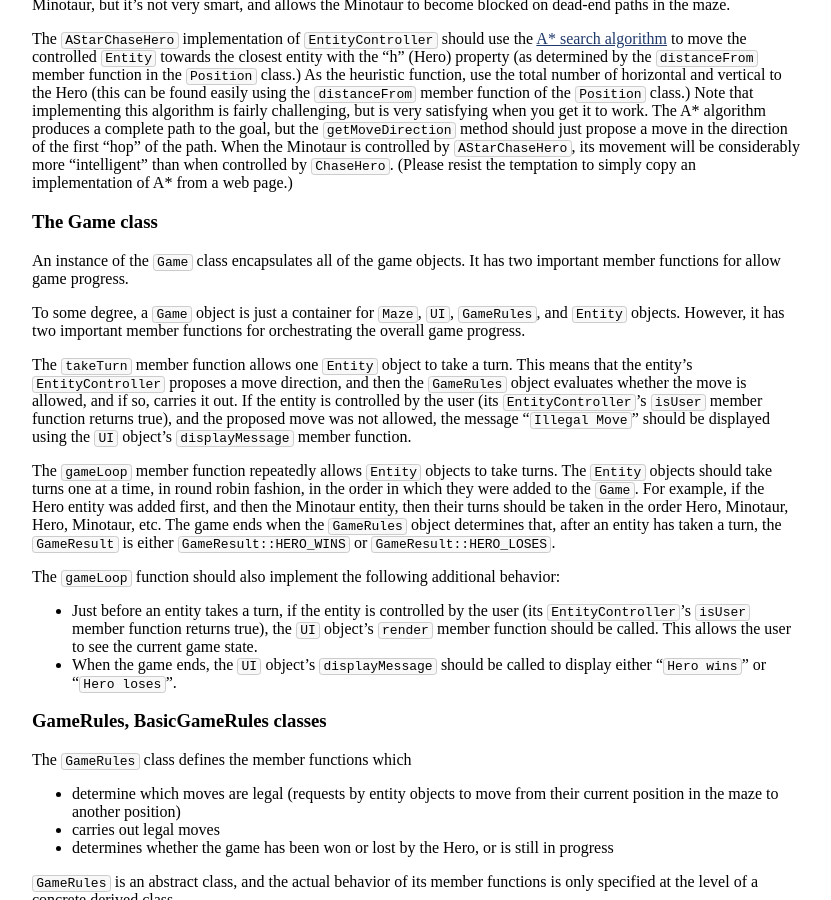
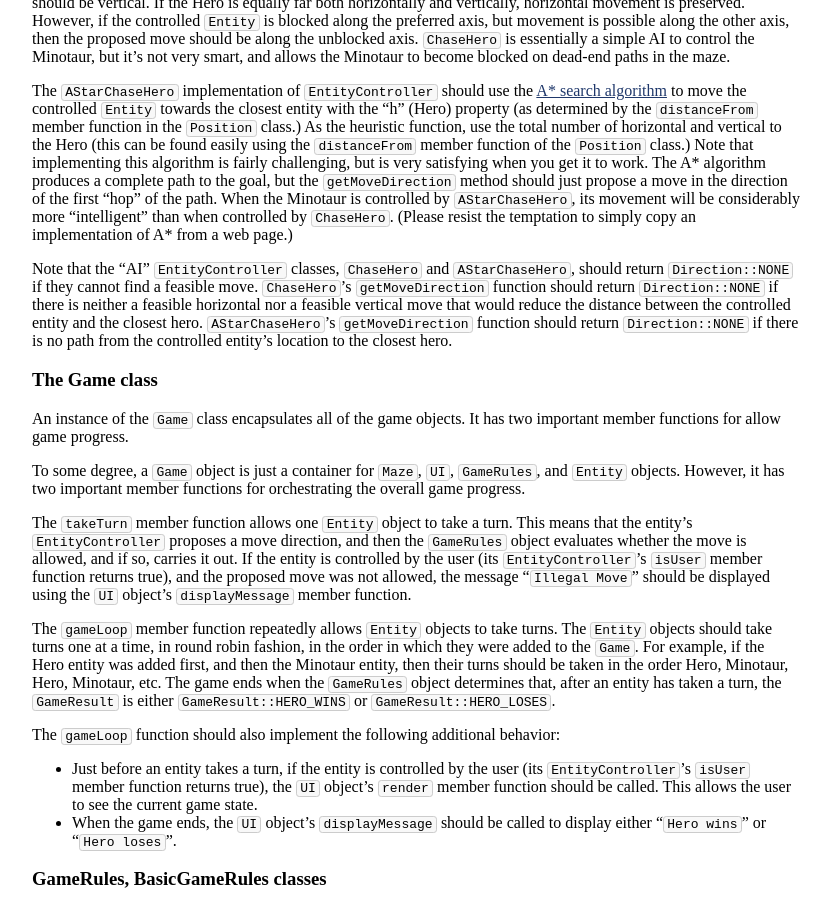
Before and after one commit to jhuintprog/spring2020, a Jekyll site: the page built from finproj/index.md, in a window 1280 px wide and 900 px high, scrolled down 8244 px. Shown: the whole window, without its empty margins (224-1055 px from the left). Built offline with Jekyll 4.4.1, drawn with Linux system fonts in a browser that asks for light colours; some of the changed text lies outside the part shown.

Commit message:
clarification about AI getMoveDirection functions

```diff
--- a/finproj/index.md
+++ b/finproj/index.md
@@ -6,6 +6,8 @@ title: "Final project"
 *Update 4/21* — Contributions to the public test repository will be considered for extra credit.  See the [Sharing unit tests](#sharing-unit-tests) section.
 
 *Update 4/26* — Clarified that for `ChaseHero` and `AStarChaseHero`, "closest hero" means "closest hero as measured by the `distanceFrom` member function of the `Position` class"
+
+*Update 4/27* — Describe situations where `ChaseHero`'s and `AStarChaseHero`'s `getMoveDirection` member function should return `Direction::NONE`.
 
 **Due**: Monday, May 4th by 11pm
 
@@ -333,6 +335,8 @@ The `ChaseHero` implementation of `EntityController` should move the controlled
 
 The `AStarChaseHero` implementation of `EntityController` should use the [A\* search algorithm](https://en.wikipedia.org/wiki/A*_search_algorithm) to move the controlled `Entity` towards the closest entity with the "h" (Hero) property (as determined by the `distanceFrom` member function in the `Position` class.)  As the heuristic function, use the total number of horizontal and vertical to the Hero (this can be found easily using the `distanceFrom` member function of the `Position` class.)  Note that implementing this algorithm is fairly challenging, but is very satisfying when you get it to work.  The A\* algorithm produces a complete path to the goal, but the `getMoveDirection` method should just propose a move in the direction of the first "hop" of the path.  When the Minotaur is controlled by `AStarChaseHero`, its movement will be considerably more "intelligent" than when controlled by `ChaseHero`.  (Please resist the temptation to simply copy an implementation of A\* from a web page.)
 
+Note that the "AI" `EntityController` classes, `ChaseHero` and `AStarChaseHero`, should return `Direction::NONE` if they cannot find a feasible move.  `ChaseHero`'s `getMoveDirection` function should return `Direction::NONE` if there is neither a feasible horizontal nor a feasible vertical move that would reduce the distance between the controlled entity and the closest hero.  `AStarChaseHero`'s `getMoveDirection` function should return `Direction::NONE` if there is no path from the controlled entity's location to the closest hero.
+
 ### The Game class
 
 An instance of the `Game` class encapsulates all of the game objects.  It has two important member functions for allow game progress.
```
